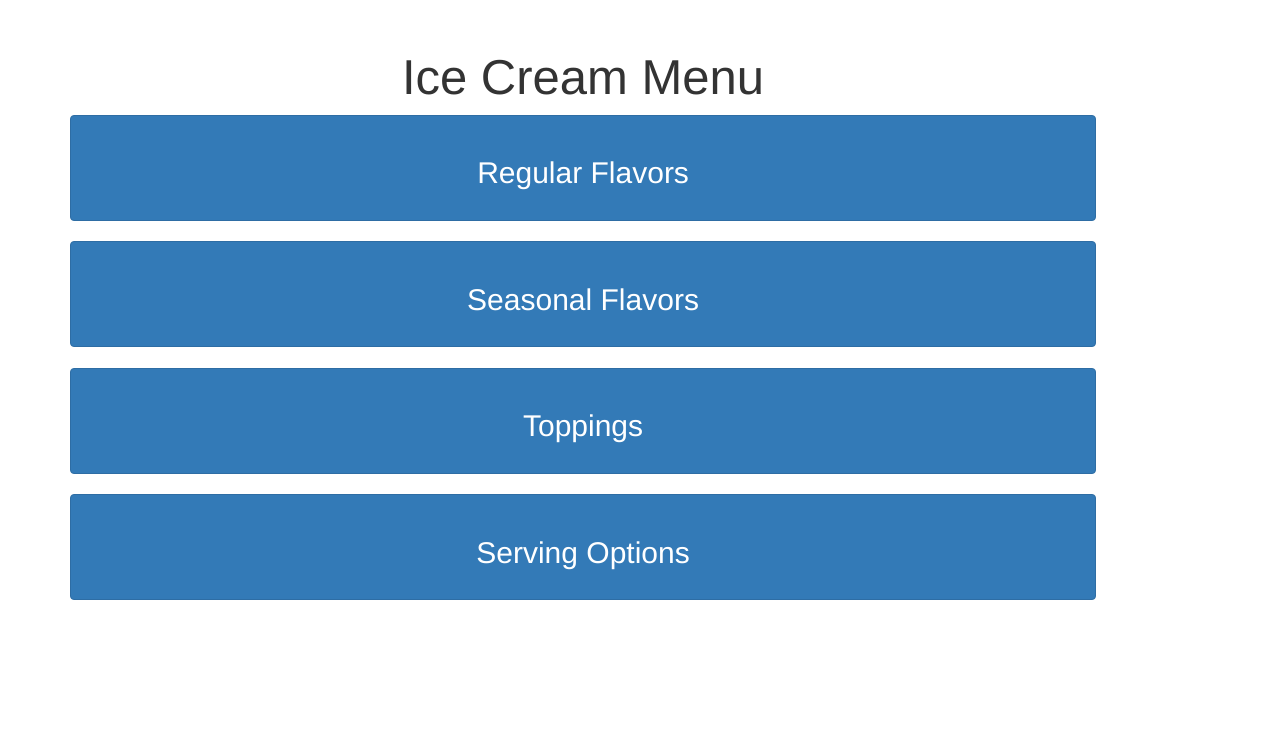
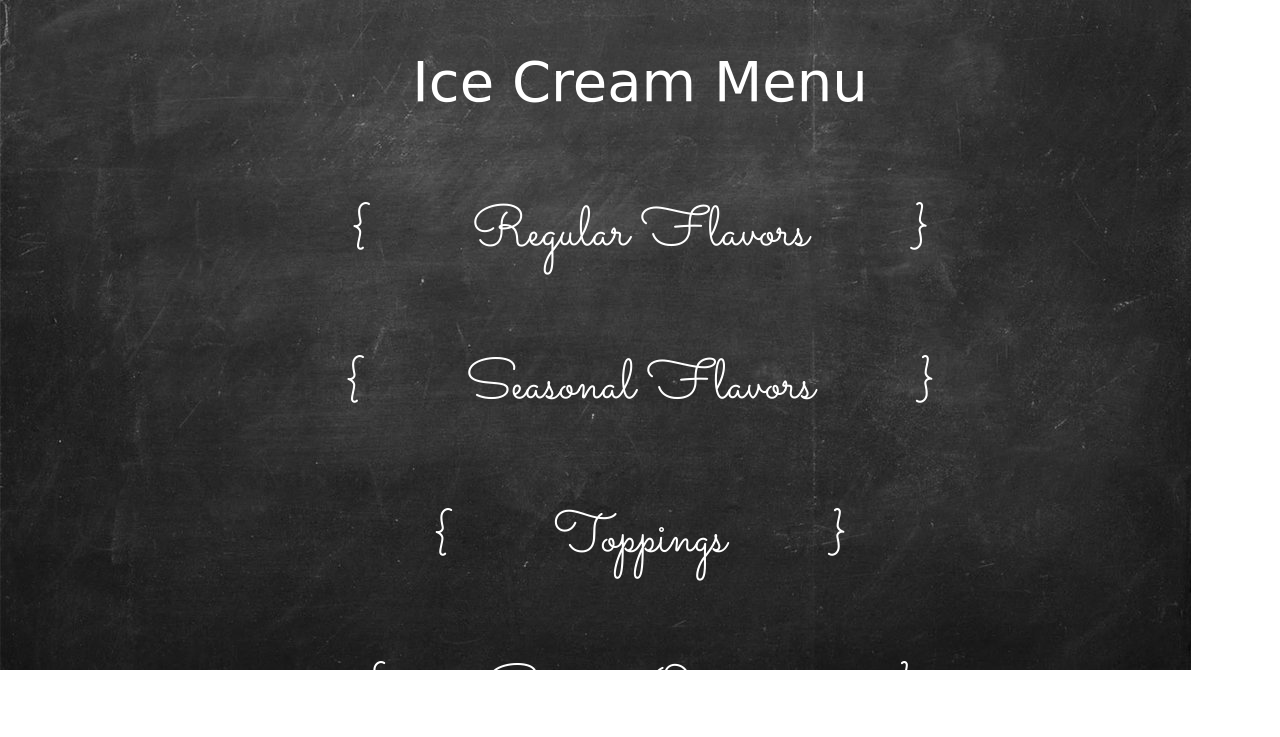
Before and after one commit to brookin8/IceCreamMenu, a plain HTML site: page app/index.html in a window 1280 px wide. Drawn offline with nearby package versions, Linux system fonts and the light colour scheme; a web font is replaced by a local one.

Commit message:
Finished up styling

```diff
--- a/app/index.html
+++ b/app/index.html
@@ -8,6 +8,10 @@
 
 	<!-- My CSS file -->
 	<link rel="stylesheet" href="style.css">
+
+	<!-- Google Fonts -->
+	<link href="https://fonts.googleapis.com/css?family=Fredericka+the+Great|Lobster|Sacramento" rel="stylesheet">
+	<link href="https://fonts.googleapis.com/css?family=Homemade+Apple" rel="stylesheet">
 
 	<!--JQuery-->
 	<script
@@ -28,7 +32,7 @@
 			<div id ="dropdownFlavors">
 				<div class="row">
 					<div class="col-xs-12">
-						<button class ="btn btn-primary menuButton regular"><h2>Regular Flavors</h2></button>
+						<button class ="btn btn-primary menuButton regular"><h2><span class="frontBracket">{</span>Regular Flavors<span class="backBracket">}</span></h2></button>
 					</div>
 				</div>
 				<div class ="row">
@@ -45,7 +49,7 @@
 			<div id = "dropdownFlavors">
 				<div class="row">
 					<div class="col-xs-12">
-						<button class ="btn btn-primary menuButton seasonal"><h2>Seasonal Flavors</h2></button>
+						<button class ="btn btn-primary menuButton seasonal"><h2><span class="frontBracket">{</span>Seasonal Flavors<span class="backBracket">}</span></h2></button>
 					</div>
 				</div>
 				<div class="row">
@@ -62,7 +66,7 @@
 			<div id = "dropdownFlavors">
 				<div class="row">
 					<div class="col-xs-12">
-						<button class ="btn btn-primary menuButton toppings"><h2>Toppings</h2></button>
+						<button class ="btn btn-primary menuButton toppings"><h2><span class="frontBracket">{</span>Toppings<span class="backBracket">}</span></h2></button>
 					</div>
 				</div>
 				<div class="row">
@@ -80,7 +84,7 @@
 			<div id="dropdownFlavors">
 				<div class="row">
 					<div class = "col-xs-12">
-						<button class ="btn btn-primary menuButton serving"><h2>Serving Options</h2></button>
+						<button class ="btn btn-primary menuButton serving"><h2><span class="frontBracket">{</span>Serving Options<span class="backBracket">}</span></h2></button>
 					</div>
 				</div>
 				<div class="row">
--- a/app/style.css
+++ b/app/style.css
@@ -1,12 +1,34 @@
+
+/* Google Fonts:
+font-family: 'Sacramento', cursive;
+font-family: 'Lobster', cursive;
+font-family: 'Fredericka the Great', cursive;
+*/
+
+
+body {
+
+background-image: url("../docs/blackboard.jpg");
+background-repeat:no-repeat;
+
+
+}
+
+
 h1 {
 	text-align: center;
 	padding-top: 3%;
-	font-size:350%;
+	font-size:400%;
 	font-style:cursive;
+	padding-bottom:4%;
+	color:#ffffff;
+	font-family: 'Fredericka the Great', cursive;
 }
 
 #menuBoard {
 	width:90%;
+	margin-left:5%;
+	margin-right:5%;
 }
 
 #subMenus {
@@ -20,6 +42,22 @@ h1 {
 	padding-top:2%;
 	width:100%;
 	margin-bottom:2%;
+	font-family: 'Sacramento', cursive;
+	background-color:transparent;
+	border:none;
+}
+
+h2 {
+	font-size:400%;
+}
+
+.frontBracket {
+	padding-left:0%;
+	padding-right:10%;
+}
+.backBracket {
+	padding-left:10%;
+	padding-right:0%;
 }
 
 #printOutOptions1 {
@@ -47,14 +85,17 @@ table {
 	width:90%;
 	margin-left:5%;
 	margin-right:5%;
+	color:#ffffff;
 }
 
 th {
 	text-align:center;
 	padding:3%;
+	font-size:200%;
 }
 
 td {
 	text-align:center;
 	padding:3%;
+	font-size:130%;
 }
```
Also changed, not shown: docs/blackboard.jpg (added), docs/flourish.jpg (added), docs/flourish_use.png (added).
